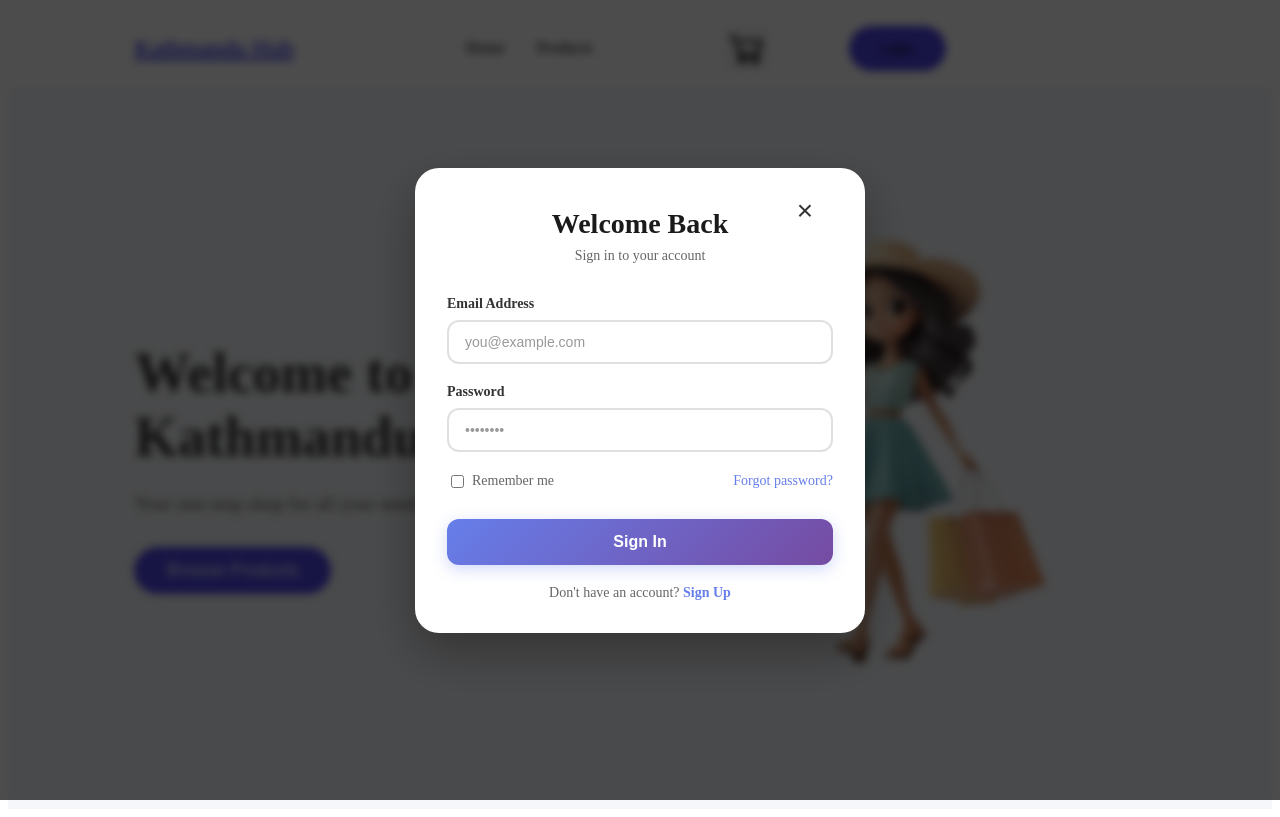
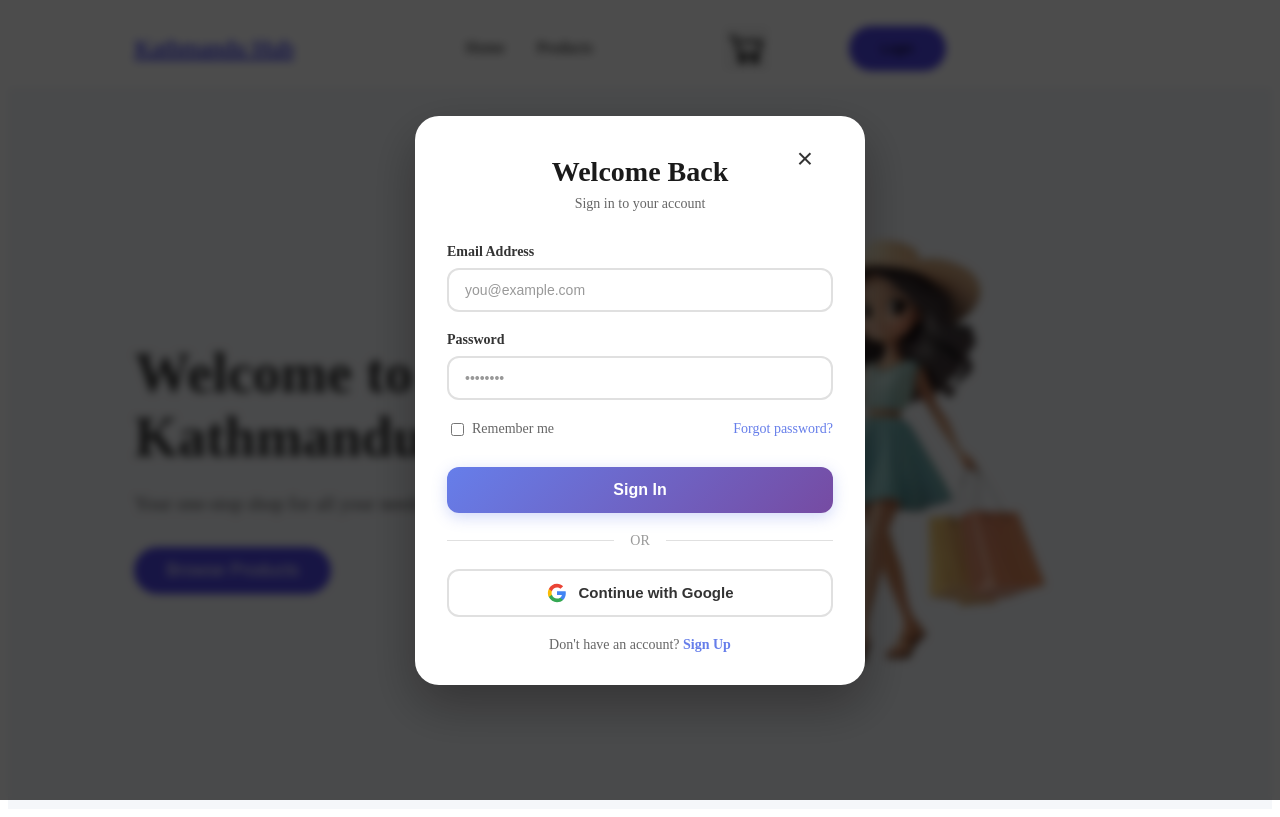
Before and after one commit to Subin-hubs/React-Ecommerce, a React (Vite) app: page / in a window 1280 px wide. Both pictures are taken after a click on the button "Login". Built offline with nearby package versions, Linux system fonts and the light colour scheme.

Commit message:
ADDED GOOGLE LOGIN

```diff
--- a/src/auth/LoginPage.css
+++ b/src/auth/LoginPage.css
@@ -44,6 +44,17 @@
     display: flex;
     flex-direction: column;
     gap: 20px;
+}
+
+/* Error Message */
+.error-message {
+    padding: 12px 16px;
+    background-color: #fee;
+    border: 1px solid #fcc;
+    border-radius: 8px;
+    color: #c33;
+    font-size: 14px;
+    text-align: center;
 }
 
 /* Form Group */
@@ -168,6 +179,67 @@
     color: #5568d3;
 }
 
+/* Divider */
+.divider {
+    display: flex;
+    align-items: center;
+    text-align: center;
+    margin: 24px 0;
+    color: #999;
+    font-size: 14px;
+}
+
+.divider::before,
+.divider::after {
+    content: '';
+    flex: 1;
+    border-bottom: 1px solid #e0e0e0;
+}
+
+.divider span {
+    padding: 0 16px;
+}
+
+/* Google Button */
+.google-btn {
+    width: 100%;
+    padding: 12px;
+    background: white;
+    border: 2px solid #e0e0e0;
+    border-radius: 12px;
+    font-size: 15px;
+    font-weight: 600;
+    color: #333;
+    cursor: pointer;
+    display: flex;
+    align-items: center;
+    justify-content: center;
+    gap: 12px;
+    transition: all 0.3s ease;
+}
+
+.google-btn:hover {
+    background: #f8f9fa;
+    border-color: #ccc;
+    transform: translateY(-2px);
+    box-shadow: 0 4px 12px rgba(0, 0, 0, 0.1);
+}
+
+.google-btn:active {
+    transform: translateY(0);
+}
+
+.google-btn:disabled {
+    opacity: 0.6;
+    cursor: not-allowed;
+    transform: none;
+}
+
+.google-icon {
+    width: 20px;
+    height: 20px;
+}
+
 /* Responsive */
 @media (max-width: 480px) {
     .login-modal-content {
--- a/src/auth/LoginPage.jsx
+++ b/src/auth/LoginPage.jsx
@@ -1,5 +1,5 @@
 import { useState } from "react";
-import { signInWithEmailAndPassword } from "firebase/auth";
+import { signInWithEmailAndPassword, signInWithPopup, GoogleAuthProvider } from "firebase/auth";
 import { auth } from "../config/firebase";
 import "./LoginPage.css";
 
@@ -27,7 +27,6 @@ export default function LoginPage({ isModal, switchToSignup }) {
         } catch (err) {
             console.error('Login error:', err);
 
-            // Handle specific Firebase errors
             switch (err.code) {
                 case 'auth/invalid-email':
                     setError('Invalid email address');
@@ -46,6 +45,42 @@ export default function LoginPage({ isModal, switchToSignup }) {
                     break;
                 default:
                     setError('Login failed. Please try again');
+            }
+        } finally {
+            setIsLoading(false);
+        }
+    };
+
+    const handleGoogleSignIn = async () => {
+        setIsLoading(true);
+        setError('');
+
+        try {
+            const provider = new GoogleAuthProvider();
+            const result = await signInWithPopup(auth, provider);
+            const user = result.user;
+
+            console.log('Google sign-in successful:', user);
+            alert("Login successful!");
+
+            // Redirect to home page
+            window.location.href = "/";
+
+        } catch (err) {
+            console.error('Google sign-in error:', err);
+
+            switch (err.code) {
+                case 'auth/popup-closed-by-user':
+                    setError('Sign-in popup was closed');
+                    break;
+                case 'auth/popup-blocked':
+                    setError('Popup was blocked by browser');
+                    break;
+                case 'auth/cancelled-popup-request':
+                    setError('Sign-in was cancelled');
+                    break;
+                default:
+                    setError('Google sign-in failed. Please try again');
             }
         } finally {
             setIsLoading(false);
@@ -102,6 +137,25 @@ export default function LoginPage({ isModal, switchToSignup }) {
                     </button>
                 </form>
 
+                <div className="divider">
+                    <span>OR</span>
+                </div>
+
+                <button
+                    onClick={handleGoogleSignIn}
+                    disabled={isLoading}
+                    className="google-btn"
+                    type="button"
+                >
+                    <svg className="google-icon" viewBox="0 0 24 24">
+                        <path fill="#4285F4" d="M22.56 12.25c0-.78-.07-1.53-.2-2.25H12v4.26h5.92c-.26 1.37-1.04 2.53-2.21 3.31v2.77h3.57c2.08-1.92 3.28-4.74 3.28-8.09z" />
+                        <path fill="#34A853" d="M12 23c2.97 0 5.46-.98 7.28-2.66l-3.57-2.77c-.98.66-2.23 1.06-3.71 1.06-2.86 0-5.29-1.93-6.16-4.53H2.18v2.84C3.99 20.53 7.7 23 12 23z" />
+                        <path fill="#FBBC05" d="M5.84 14.09c-.22-.66-.35-1.36-.35-2.09s.13-1.43.35-2.09V7.07H2.18C1.43 8.55 1 10.22 1 12s.43 3.45 1.18 4.93l2.85-2.22.81-.62z" />
+                        <path fill="#EA4335" d="M12 5.38c1.62 0 3.06.56 4.21 1.64l3.15-3.15C17.45 2.09 14.97 1 12 1 7.7 1 3.99 3.47 2.18 7.07l3.66 2.84c.87-2.6 3.3-4.53 6.16-4.53z" />
+                    </svg>
+                    Continue with Google
+                </button>
+
                 <div className="form-footer">
                     <p>
                         Don't have an account?{' '}
--- a/src/auth/SignupPage.css
+++ b/src/auth/SignupPage.css
@@ -44,6 +44,17 @@
     display: flex;
     flex-direction: column;
     gap: 16px;
+}
+
+/* Error Message */
+.error-message {
+    padding: 12px 16px;
+    background-color: #fee;
+    border: 1px solid #fcc;
+    border-radius: 8px;
+    color: #c33;
+    font-size: 14px;
+    text-align: center;
 }
 
 /* Form Group */
@@ -164,6 +175,67 @@
     color: #5568d3;
 }
 
+/* Divider */
+.divider {
+    display: flex;
+    align-items: center;
+    text-align: center;
+    margin: 20px 0;
+    color: #999;
+    font-size: 14px;
+}
+
+.divider::before,
+.divider::after {
+    content: '';
+    flex: 1;
+    border-bottom: 1px solid #e0e0e0;
+}
+
+.divider span {
+    padding: 0 16px;
+}
+
+/* Google Button */
+.google-btn {
+    width: 100%;
+    padding: 12px;
+    background: white;
+    border: 2px solid #e0e0e0;
+    border-radius: 12px;
+    font-size: 15px;
+    font-weight: 600;
+    color: #333;
+    cursor: pointer;
+    display: flex;
+    align-items: center;
+    justify-content: center;
+    gap: 12px;
+    transition: all 0.3s ease;
+}
+
+.google-btn:hover {
+    background: #f8f9fa;
+    border-color: #ccc;
+    transform: translateY(-2px);
+    box-shadow: 0 4px 12px rgba(0, 0, 0, 0.1);
+}
+
+.google-btn:active {
+    transform: translateY(0);
+}
+
+.google-btn:disabled {
+    opacity: 0.6;
+    cursor: not-allowed;
+    transform: none;
+}
+
+.google-icon {
+    width: 20px;
+    height: 20px;
+}
+
 /* Responsive */
 @media (max-width: 480px) {
     .signup-modal-content {
--- a/src/auth/SignupPage.jsx
+++ b/src/auth/SignupPage.jsx
@@ -1,6 +1,6 @@
 import { useState } from "react";
-import { createUserWithEmailAndPassword, updateProfile } from "firebase/auth";
-import { doc, setDoc } from "firebase/firestore";
+import { createUserWithEmailAndPassword, updateProfile, signInWithPopup, GoogleAuthProvider } from "firebase/auth";
+import { doc, setDoc, getDoc } from "firebase/firestore";
 import { auth, db } from "../config/firebase";
 import "./SignupPage.css";
 
@@ -55,7 +55,8 @@ export default function SignupPage({ isModal, switchToLogin }) {
                 name: formData.name,
                 email: formData.email,
                 createdAt: new Date().toISOString(),
-                role: "customer"
+                role: "customer",
+                provider: "email"
             });
 
             console.log('✅ User created in Auth and Firestore!');
@@ -67,7 +68,6 @@ export default function SignupPage({ isModal, switchToLogin }) {
         } catch (err) {
             console.error('❌ Signup error:', err);
 
-            // Handle specific Firebase errors
             switch (err.code) {
                 case 'auth/email-already-in-use':
                     setError('This email is already registered');
@@ -83,6 +83,65 @@ export default function SignupPage({ isModal, switchToLogin }) {
                     break;
                 default:
                     setError('Signup failed. Please try again');
+            }
+        } finally {
+            setIsLoading(false);
+        }
+    };
+
+    const handleGoogleSignUp = async () => {
+        if (!acceptTerms) {
+            return setError('Please accept the terms and conditions');
+        }
+
+        setIsLoading(true);
+        setError('');
+
+        try {
+            const provider = new GoogleAuthProvider();
+            const result = await signInWithPopup(auth, provider);
+            const user = result.user;
+
+            // Check if user already exists in Firestore
+            const userDoc = await getDoc(doc(db, "users", user.uid));
+
+            // If new user, save to Firestore
+            if (!userDoc.exists()) {
+                await setDoc(doc(db, "users", user.uid), {
+                    uid: user.uid,
+                    name: user.displayName,
+                    email: user.email,
+                    photoURL: user.photoURL,
+                    createdAt: new Date().toISOString(),
+                    role: "customer",
+                    provider: "google"
+                });
+                console.log('✅ New Google user saved to Firestore!');
+            }
+
+            alert("Account created successfully!");
+
+            // Redirect to home page
+            window.location.href = "/";
+
+        } catch (err) {
+            console.error('Google sign-up error:', err);
+
+            switch (err.code) {
+                case 'auth/popup-closed-by-user':
+                    setError('Sign-up popup was closed');
+                    break;
+                case 'auth/popup-blocked':
+                    setError('Popup was blocked by browser');
+                    break;
+                case 'auth/cancelled-popup-request':
+                    setError('Sign-up was cancelled');
+                    break;
+                case 'auth/account-exists-with-different-credential':
+                    setError('Account already exists with different sign-in method');
+                    break;
+                default:
+                    setError('Google sign-up failed. Please try again');
             }
         } finally {
             setIsLoading(false);
@@ -167,6 +226,25 @@ export default function SignupPage({ isModal, switchToLogin }) {
                     </button>
                 </form>
 
+                <div className="divider">
+                    <span>OR</span>
+                </div>
+
+                <button
+                    onClick={handleGoogleSignUp}
+                    disabled={isLoading}
+                    className="google-btn"
+                    type="button"
+                >
+                    <svg className="google-icon" viewBox="0 0 24 24">
+                        <path fill="#4285F4" d="M22.56 12.25c0-.78-.07-1.53-.2-2.25H12v4.26h5.92c-.26 1.37-1.04 2.53-2.21 3.31v2.77h3.57c2.08-1.92 3.28-4.74 3.28-8.09z" />
+                        <path fill="#34A853" d="M12 23c2.97 0 5.46-.98 7.28-2.66l-3.57-2.77c-.98.66-2.23 1.06-3.71 1.06-2.86 0-5.29-1.93-6.16-4.53H2.18v2.84C3.99 20.53 7.7 23 12 23z" />
+                        <path fill="#FBBC05" d="M5.84 14.09c-.22-.66-.35-1.36-.35-2.09s.13-1.43.35-2.09V7.07H2.18C1.43 8.55 1 10.22 1 12s.43 3.45 1.18 4.93l2.85-2.22.81-.62z" />
+                        <path fill="#EA4335" d="M12 5.38c1.62 0 3.06.56 4.21 1.64l3.15-3.15C17.45 2.09 14.97 1 12 1 7.7 1 3.99 3.47 2.18 7.07l3.66 2.84c.87-2.6 3.3-4.53 6.16-4.53z" />
+                    </svg>
+                    Continue with Google
+                </button>
+
                 <div className="form-footer">
                     <p>
                         Already have an account?{' '}
```
